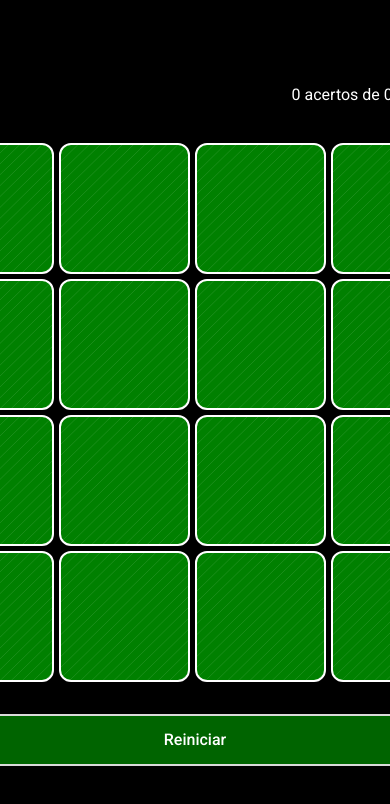
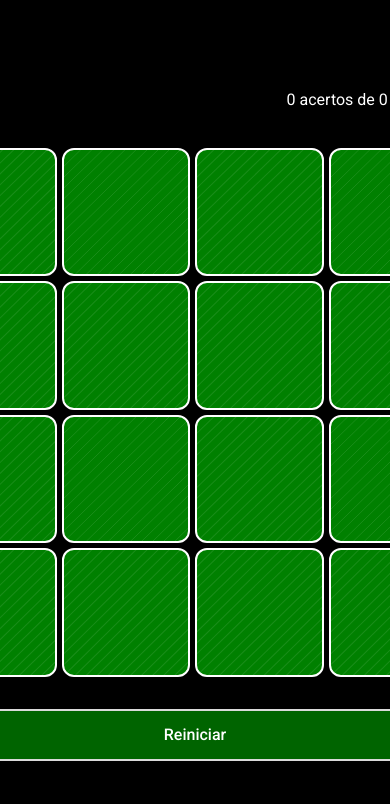
Before and after one commit to Adsonnsc/memory-fonema-c, a plain HTML site: page index.html in a window 390 px wide. Shown: the top 804 px of the page. Drawn offline with Linux system fonts and the light colour scheme.

Commit message:
Atualiza CSS para responsividade da .game-container

```diff
--- a/index.html
+++ b/index.html
@@ -1,5 +1,5 @@
 <!DOCTYPE html>
-<html lang="en">
+<html lang="pt-br">
 <head>
   <meta charset="UTF-8">
   <meta name="viewport" content="width=device-width, initial-scale=1.0">
--- a/styles.css
+++ b/styles.css
@@ -12,11 +12,47 @@ body {
   justify-content: center;
   align-items: center;
   font-family: "Roboto", sans-serif;
+  margin: 0;
+  padding: 0;
+  box-sizing: border-box;
+  max-width: 100%;
+}
+
+img, video {
+  max-width: 100%;
+  height: auto;
+  display: block;
+}
+
+.game-container {
+  width: 100%;
+  max-width: 1200px;
+  margin: 0 auto;
+  padding: 0 15px;
 }
 
 .game-container {
   min-width: 544px;
   max-width: 544px;
+}
+
+@media (max-width: 768px) {
+  .game-container {
+    max-width: 90%;
+    padding: 0 10px;
+  }
+
+  .game-container {
+    font-size: 16px;
+  }
+}
+
+@media (max-width: 480px) {
+  .game-container {
+    max-width: 95%;
+    padding: 0 5px;
+    font-size: 14px;
+  }
 }
 
 .game-header {
```
